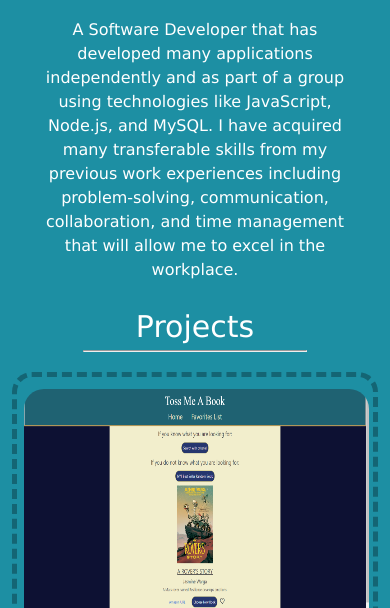
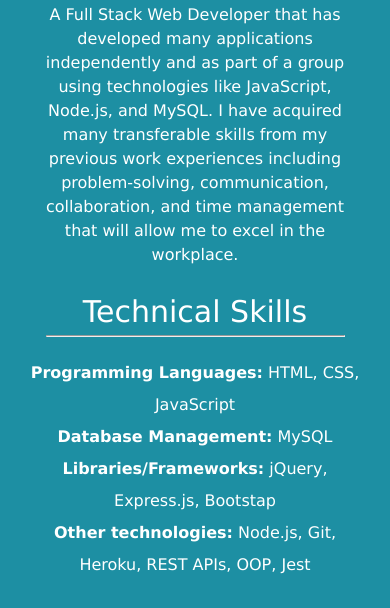
Before and after one commit to JenniferKiesler/professional-portfolio, a plain HTML site: page index.html in a window 390 px wide. Shown: the part 622-1230 px from the top of the page. Drawn offline with nearby package versions, Linux system fonts and the light colour scheme.

Commit message:
adds technical skills section

```diff
--- a/css/style.css
+++ b/css/style.css
@@ -76,8 +76,21 @@ figure {
 /*about me*/
 #about-me {
     margin: 10px 30px;
-    line-height: 1.5;
     text-align: center;
+}
+
+/*skills*/
+#skills {
+    margin: 30px 30px;
+    text-align: center;
+}
+
+#skills ul {
+    line-height: 2;
+}
+
+#skills span {
+    font-weight: bold;
 }
 
 /*projects*/
@@ -93,6 +106,10 @@ h3 {
 
 i {
     color: var(--textColor);
+}
+
+i:hover {
+    color: var(--hoverText);
 }
 
 /*big image*/
@@ -115,7 +132,7 @@ i {
 #first-project img {
     width: 98%;
     height: 500px;
-    margin: 10px 5px;
+    margin: 10px auto;
     border-radius: 20px;
 }
 
@@ -153,7 +170,7 @@ i {
     width: 95%;
     height: 350px;
     border-radius: 20px;
-    margin: 10px 5px;
+    margin: 10px auto;
 }
 
 .other-projects p {
@@ -181,7 +198,6 @@ i {
 
 #contact-me li {
     display: inline;
-    /* line-height: 1.5; */
     padding: 10px;
 }
 
@@ -234,6 +250,9 @@ footer {
         justify-content: center;
         align-items: center;
     }
+    hr {
+        width: 45%
+    }
     #myself {
         margin: auto;
     }
@@ -246,7 +265,6 @@ footer {
         bottom: 35px;
     }
     .other-projects img {
-        margin: 10px;
         height: 300px;
     }
 }
@@ -262,7 +280,7 @@ footer {
         margin-top: 20px;
     }
     hr {
-        width: 60%;
+        width: 70%;
     }
     #first-card {
         width: 95%;
@@ -283,6 +301,9 @@ footer {
 }
 
 @media (max-width: 400px) {
+    hr {
+        width: 90%;
+    }
     .other-projects p {
         left: 20px;
         bottom: 25px;
@@ -290,7 +311,6 @@ footer {
     .other-projects img {
         width: 95%;
         height: 200px;
-        margin: 5px;
     }
     #first-project img {
         height: 250px;
--- a/index.html
+++ b/index.html
@@ -36,7 +36,17 @@
         <section id="about-me">
             <h2>About me</h2>
             <hr/>
-            <p>A Software Developer that has developed many applications independently and as part of a group using technologies like JavaScript, Node.js, and MySQL. I have acquired many transferable skills from my previous work experiences including problem-solving, communication, collaboration, and time management that will allow me to excel in the workplace.</p>
+            <p>A Full Stack Web Developer that has developed many applications independently and as part of a group using technologies like JavaScript, Node.js, and MySQL. I have acquired many transferable skills from my previous work experiences including problem-solving, communication, collaboration, and time management that will allow me to excel in the workplace.</p>
+        </section>
+        <section id="skills">
+            <h2>Technical Skills</h2>
+            <hr/>
+            <ul>
+                <li><span>Programming Languages:</span> HTML, CSS, JavaScript</li>
+                <li><span>Database Management:</span> MySQL</li>
+                <li><span>Libraries/Frameworks:</span> jQuery, Express.js, Bootstap</li>
+                <li><span>Other technologies:</span> Node.js, Git, Heroku, REST APIs, OOP, Jest</li>
+            </ul>
         </section>
         <section id="projects">
             <h2>Projects</h2>
@@ -63,7 +73,7 @@
                         <img src="images/engineering-team-profile.png" alt="screenshot of an engineering team profile sample"/>
                     </a>
                     <h3>Engineering Team Profile <a href="https://github.com/JenniferKiesler/engineering-team-profile.git" target="_blank"><i class="bi bi-github"></i></a></h3>
-                    <p>A command-line application that takes in information about employees and creates a team profile<br/>OOP, Node.js, Jest</p>
+                    <p>A command-line application that takes in information about employees and creates a team profile.<br/>OOP, Node.js, Jest</p>
                     <br>
                 </div>
                 <div class="card">
```
